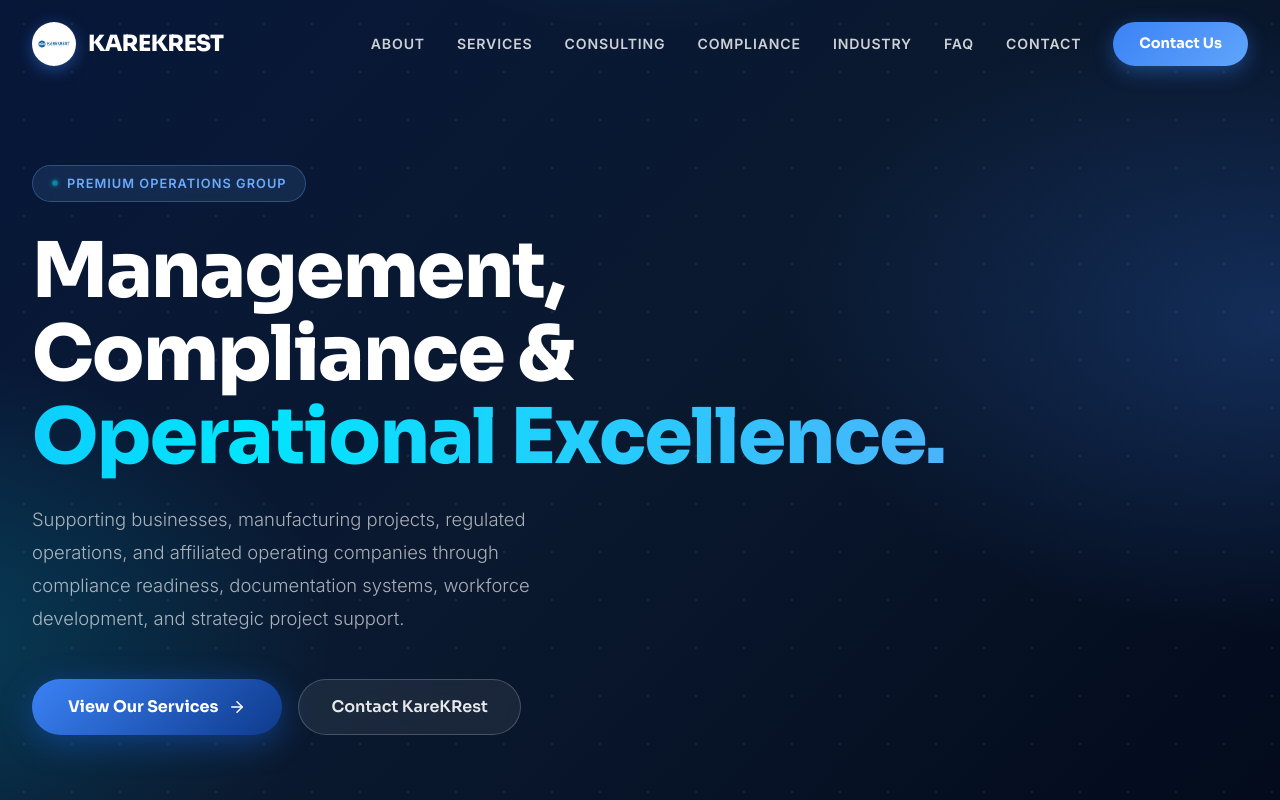
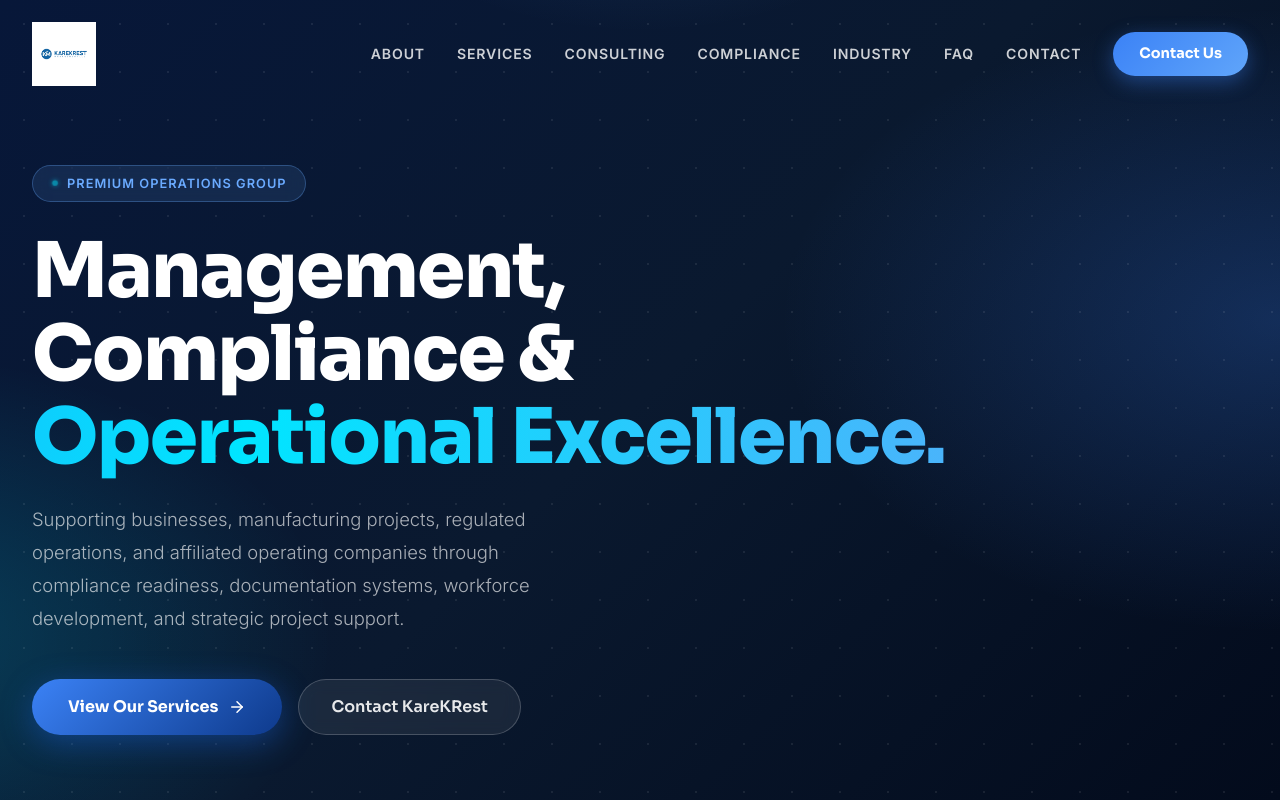
Before and after one commit to Himal-Gunawardhana/Karekrest-Management-website, a React (Vite) app in the folder vite-react-app/: page / in a window 1280 px wide. Shown: the top 800 px of the page. Built offline with nearby package versions, Linux system fonts and the light colour scheme.

Commit message:
Remove text next to logos and increase logo sizes

```diff
--- a/vite-react-app/src/App.jsx
+++ b/vite-react-app/src/App.jsx
@@ -80,9 +80,8 @@
       {/* NAV */}
       <nav className={scrolled ? 'scrolled' : ''} style={{ position:'fixed', top:0, left:0, right:0, zIndex:100, padding: scrolled ? '12px 0' : '22px 0', background: scrolled ? undefined : 'transparent', transition:'all .35s ease' }}>
         <div className="max-w-7xl" style={{ display:'flex', justifyContent:'space-between', alignItems:'center' }}>
-          <button onClick={() => goto('home')} style={{ display:'flex', alignItems:'center', gap:12, background:'none', border:'none', cursor:'pointer' }}>
-            <img src="/karekrestlogo.jpg" alt="KareKRest Logo" style={{ width: 44, height: 44, borderRadius: '50%', objectFit: 'cover', boxShadow: '0 4px 16px rgba(59,130,246,.45)' }} />
-            <span style={{ fontFamily:'Sora,sans-serif', fontWeight:800, fontSize:'1.4rem', color: scrolled ? '#071739' : '#fff', letterSpacing:'-0.5px', transition:'color .3s' }}>KAREKREST</span>
+          <button onClick={() => goto('home')} style={{ display:'flex', alignItems:'center', background:'none', border:'none', cursor:'pointer' }}>
+            <img src="/karekrestlogo.jpg" alt="KareKRest Logo" style={{ height: 64, width: 'auto', objectFit: 'contain' }} />
           </button>
 
           <div style={{ display:'flex', gap:32, alignItems:'center' }} className="desktop-nav">
@@ -401,9 +400,8 @@
         <div className="max-w-7xl">
           <div style={{ display:'grid', gridTemplateColumns:'2fr 1fr 1fr', gap:'3rem', marginBottom:48 }}>
             <div>
-              <div style={{ display:'flex', alignItems:'center', gap:12, marginBottom:20 }}>
-                <img src="/karekrestlogo.jpg" alt="KareKRest Logo" style={{ width: 40, height: 40, borderRadius: '50%', objectFit: 'cover' }} />
-                <span style={{ fontFamily:'Sora,sans-serif', fontWeight:800, fontSize:'1.2rem', color:'#fff' }}>KAREKREST</span>
+              <div style={{ display:'flex', alignItems:'center', marginBottom:20 }}>
+                <img src="/karekrestlogo.jpg" alt="KareKRest Logo" style={{ height: 50, width: 'auto', objectFit: 'contain' }} />
               </div>
               <p style={{ color:'rgba(255,255,255,.4)', lineHeight:1.75, fontSize:'.9rem', maxWidth:360 }}>
                 Management, Compliance, Consulting & Operational Excellence — supporting businesses, manufacturing projects, regulated operations, and affiliated operating companies.
--- a/vite-react-app/src/components/Footer.jsx
+++ b/vite-react-app/src/components/Footer.jsx
@@ -8,9 +8,8 @@
       <div className="container">
         <div className="footer-top grid grid-cols-1 md:grid-cols-4 gap-8 mb-8 pb-8 border-b border-gray-700">
           <div className="col-span-1 md:col-span-2">
-            <div className="flex items-center gap-3 mb-4">
-              <img src="/karekrestlogo.jpg" alt="KareKRest Logo" className="w-10 h-10 object-cover rounded-full" />
-              <h3 className="text-white mb-0" style={{paddingBottom: 0}}>KareKRest Management LLC</h3>
+            <div className="flex items-center mb-4">
+              <img src="/karekrestlogo.jpg" alt="KareKRest Logo" style={{ height: 50, width: 'auto', objectFit: 'contain' }} />
             </div>
             <p className="text-white-80 text-sm max-w-md">
               Management, Compliance, Consulting & Operational Excellence. Supporting businesses, manufacturing projects, regulated operations, and affiliated operating companies.
--- a/vite-react-app/src/components/Navbar.jsx
+++ b/vite-react-app/src/components/Navbar.jsx
@@ -15,8 +15,7 @@
     <nav className="navbar">
       <div className="container">
         <Link to="/" className="logo" onClick={closeMenu}>
-          <img src="/karekrestlogo.jpg" alt="KareKRest Logo" className="logo-icon w-10 h-10 object-cover rounded-full inline-block mr-2" />
-          KAREKREST
+          <img src="/karekrestlogo.jpg" alt="KareKRest Logo" style={{ height: 50, width: 'auto', objectFit: 'contain' }} />
         </Link>
 
         <div className="mobile-menu-btn" onClick={toggleMenu}>
```
